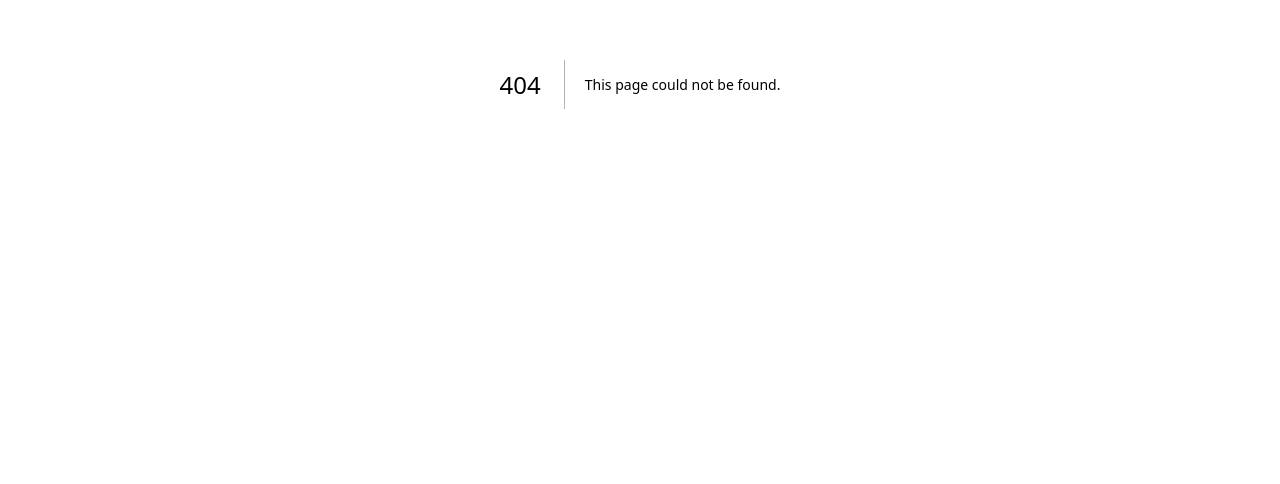
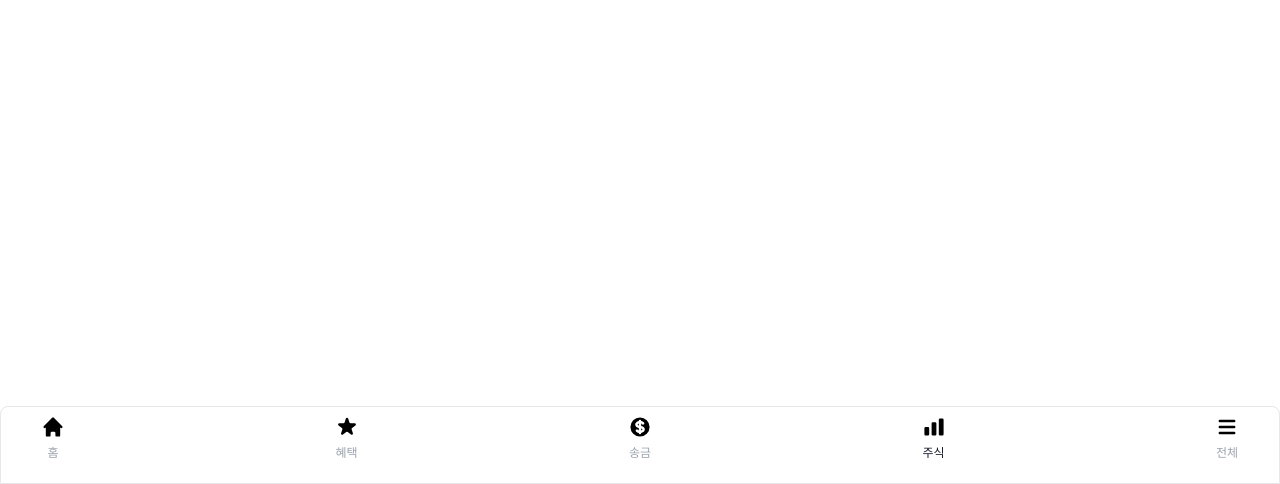
Before and after one commit to daeunkim212/ddos, a Next.js app: page /stocks in a window 1280 px wide. Before the commit this address had no page. Shown: the part 316-800 px from the top of the page. Built offline with nearby package versions, Linux system fonts and the light colour scheme.

Commit message:
feat: 주식 page

```diff
--- /dev/null
+++ b/src/pages/stocks.tsx
@@ -0,0 +1,13 @@
+import Layout from "components/atoms/layout";
+import NavBar from "components/organisms/nav-bar";
+
+export default function Stocks() {
+  return (
+    <>
+
+      <Layout type="nav">
+        <NavBar url={"/stocks"} />
+      </Layout>
+    </>
+  );
+}
```
